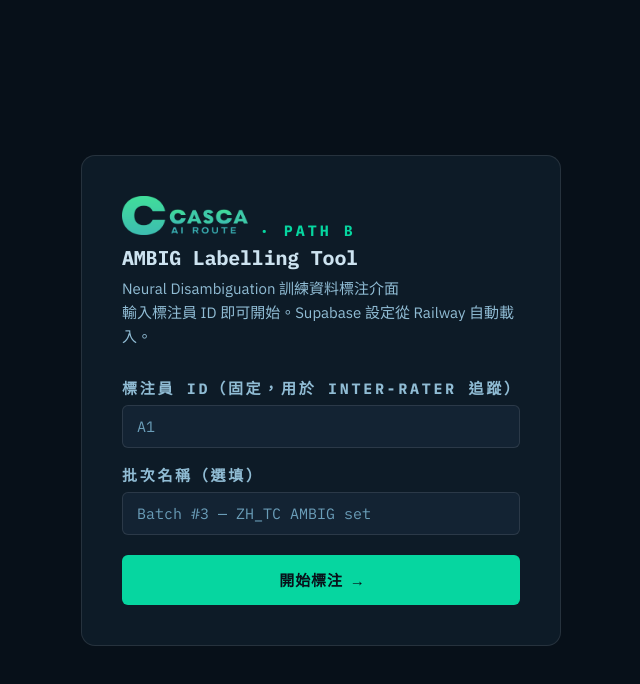
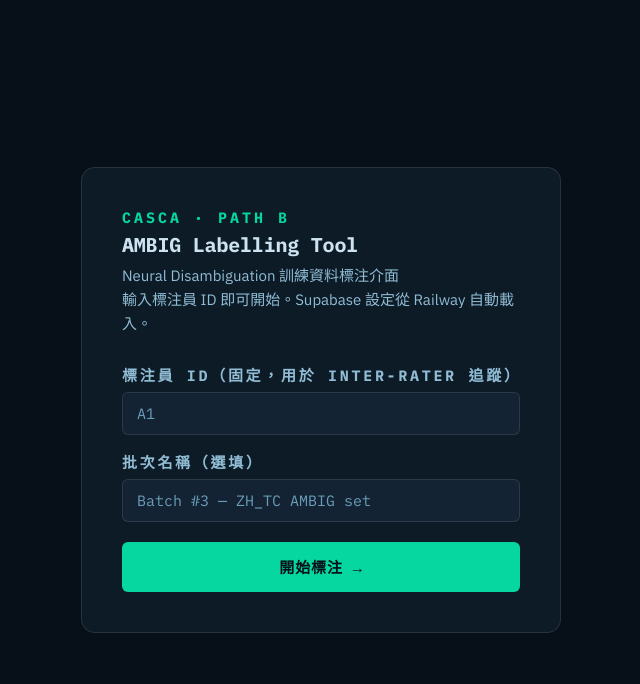
Before and after one commit to jewanchen/casca, a website: page casca-annotator.html in a window 1280 px wide. Shown: the whole page, without its empty margins (319-959 px from the left). Drawn offline with nearby package versions, Linux system fonts and the light colour scheme.

Commit message:
Update casca-annotator.html

```diff
--- a/casca-annotator.html
+++ b/casca-annotator.html
@@ -271,7 +271,7 @@ button{cursor:pointer;border:none;background:none}
 <!-- Config overlay -->
 <div class="overlay" id="overlay">
   <div class="cfg-box">
-    <div class="cfg-logo"><img src="./FullLogo_Transparent_NoBuffer.png" alt="Casca" style="height:40px;object-fit:contain"> · Path B</div>
+    <div class="cfg-logo">Casca · Path B</div>
     <div class="cfg-title">AMBIG Labelling Tool</div>
     <div class="cfg-sub">Neural Disambiguation 訓練資料標注介面<br>輸入標注員 ID 即可開始。Supabase 設定從 Railway 自動載入。</div>
     <div class="field">
@@ -314,7 +314,7 @@ button{cursor:pointer;border:none;background:none}
 <!-- Header -->
 <div class="hdr">
   <div class="hdr-left">
-    <div class="hdr-logo"><img src="./FullLogo_Transparent_NoBuffer.png" alt="Casca" style="height:32px;object-fit:contain"> ANNOTATOR</div>
+    <div class="hdr-logo">CASCA ANNOTATOR</div>
     <div class="hdr-batch" id="hdrBatch">—</div>
   </div>
   <div class="hdr-center">
```
